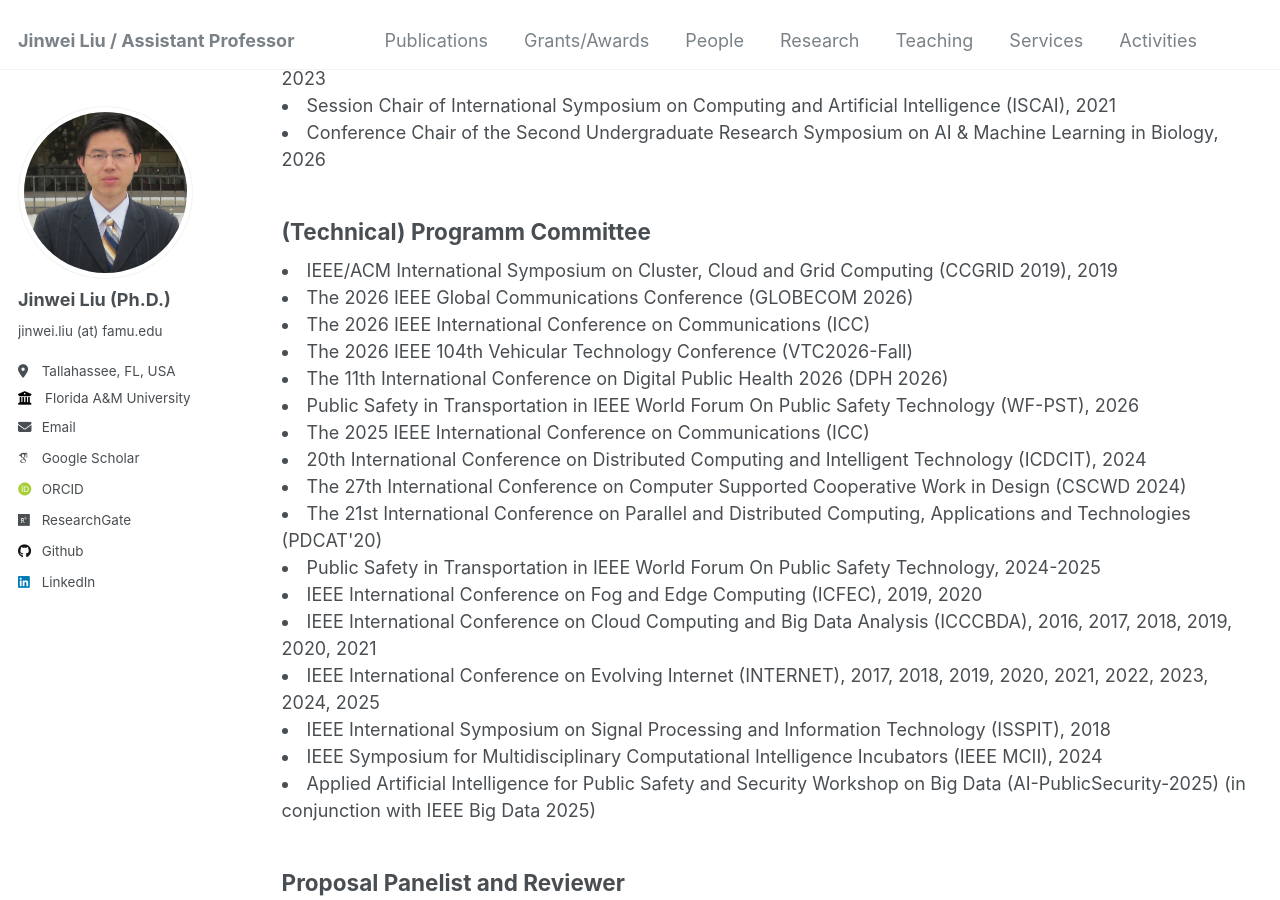
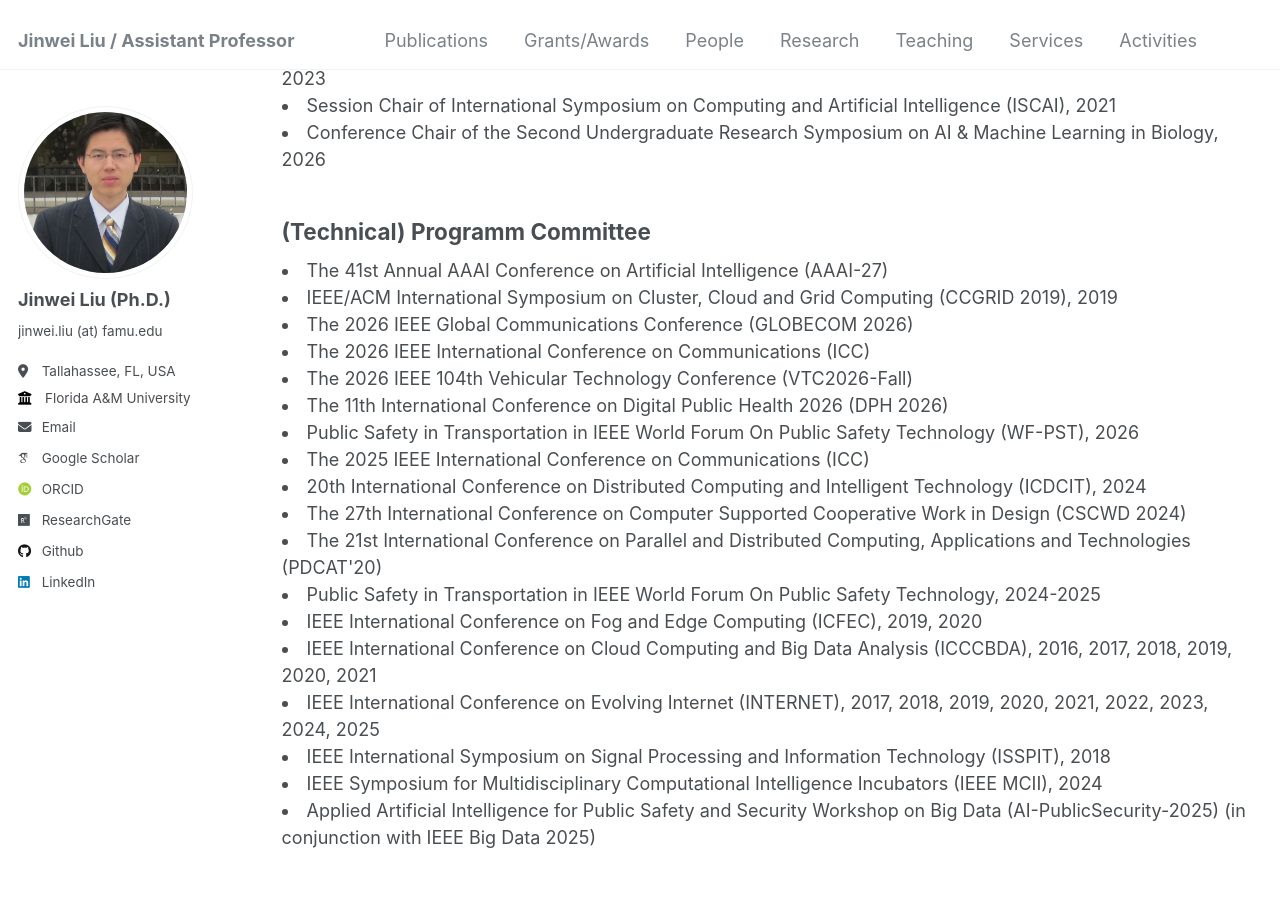
Before and after one commit to jinweiliucu/jinweiliucu.github.io, a Jekyll site: the page built from _pages/services.html, in a window 1280 px wide and 900 px high, scrolled down 692 px. Built offline with Jekyll 4.4.1, drawn with Linux system fonts in a browser that asks for light colours; some web fonts are replaced.

Commit message:
Update services.html

```diff
--- a/_pages/services.html
+++ b/_pages/services.html
@@ -67,6 +67,10 @@ author_profile: true
 	</li>
 
 <h2 class="text-left"> (Technical) Programm Committee</h2>
+	<li>
+    The 41st Annual AAAI Conference on Artificial Intelligence (AAAI-27)
+    </li>
+
 	<li>
     IEEE/ACM International Symposium on Cluster, Cloud and Grid Computing (CCGRID 2019), 2019
     </li>
```
